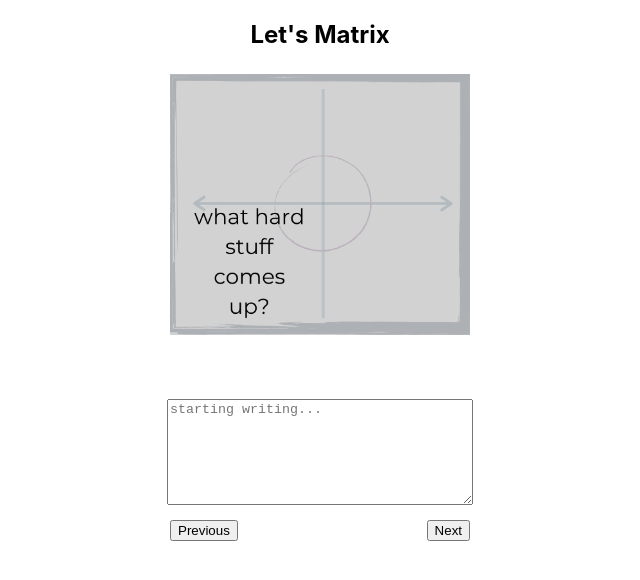
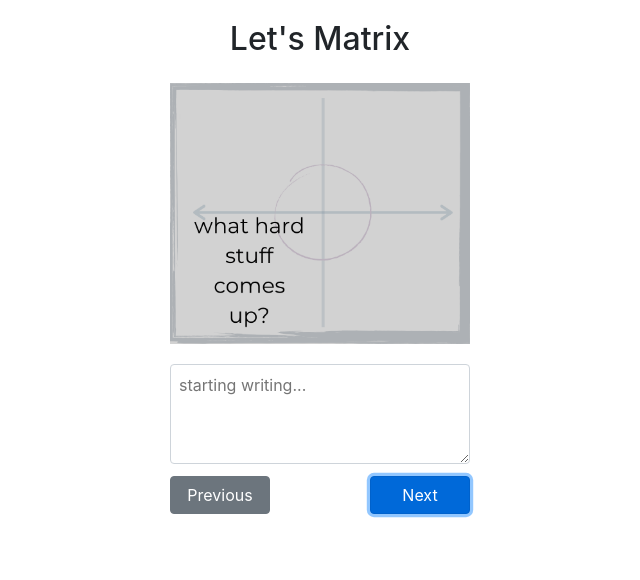
Before and after one commit to joe-wolfe21/act-matrix-ui, a React (Create React App) app: page / in a window 1280 px wide. Both pictures are taken after a click on the button "Next". Shown: the top 580 px of the page, without its empty margins (320-960 px from the left). Built offline with nearby package versions, Linux system fonts and the light colour scheme.

Commit message:
add react bootstrap for nicer styles

```diff
--- a/package.json
+++ b/package.json
@@ -6,7 +6,9 @@
     "@testing-library/jest-dom": "^5.11.4",
     "@testing-library/react": "^11.1.0",
     "@testing-library/user-event": "^12.1.10",
+    "bootstrap": "^4.5.3",
     "react": "^17.0.1",
+    "react-bootstrap": "^1.4.3",
     "react-dom": "^17.0.1",
     "react-scripts": "4.0.1",
     "web-vitals": "^0.2.4"
--- a/public/index.html
+++ b/public/index.html
@@ -6,6 +6,12 @@
     <meta name="viewport" content="width=device-width, initial-scale=1" />
     <meta name="theme-color" content="#000000" />
     <meta name="description" content="Web site to practice the Act Matrix" />
+    <link
+      rel="stylesheet"
+      href="https://maxcdn.bootstrapcdn.com/bootstrap/4.5.0/css/bootstrap.min.css"
+      integrity="sha384-9aIt2nRpC12Uk9gS9baDl411NQApFmC26EwAOH8WgZl5MYYxFfc+NcPb1dKGj7Sk"
+      crossorigin="anonymous"
+    />
     <link rel="apple-touch-icon" href="%PUBLIC_URL%/logo192.png" />
     <!--
       manifest.json provides metadata used when your web app is installed on a
--- a/src/components/ActView.js
+++ b/src/components/ActView.js
@@ -1,4 +1,5 @@
 import { useState } from "react";
+import Button from "react-bootstrap/Button";
 
 import ActQuestion from "./ActQuestion";
 import ResultsView from "./ResultsView";
@@ -46,20 +47,32 @@ const ActView = () => {
         value={answer}
         onChange={handleUpdateAnswer}
       />
-      <div className="btn-group">
+      <div className="button-group">
         {currentQuestion > 0 && (
-          <button className="btn-previous" onClick={handlePreviousClick}>
+          <Button
+            className="btn-previous"
+            variant="secondary"
+            onClick={handlePreviousClick}
+          >
             Previous
-          </button>
+          </Button>
         )}
         {currentQuestion === lastAnswerableQuestion ? (
-          <button className="btn-progress" onClick={handleSubmitClick}>
+          <Button
+            className="btn-progress"
+            variant="success"
+            onClick={handleSubmitClick}
+          >
             Submit
-          </button>
+          </Button>
         ) : (
-          <button className="btn-progress" onClick={handleNextClick}>
+          <Button
+            className="btn-progress"
+            variant="primary"
+            onClick={handleNextClick}
+          >
             Next
-          </button>
+          </Button>
         )}
       </div>
     </div>
--- a/src/components/App.js
+++ b/src/components/App.js
@@ -1,6 +1,8 @@
 import { Fragment } from "react";
 import Header from "./Header";
 import ActView from "./ActView";
+
+import "bootstrap/dist/css/bootstrap.min.css";
 
 const App = () => (
   <Fragment>
--- a/src/components/ResultsView.js
+++ b/src/components/ResultsView.js
@@ -1,10 +1,11 @@
+import Alert from "react-bootstrap/Alert";
 import emptyMatrix from "../images/act-matrix-blank.png";
 
 const ResultsView = ({ answers }) => (
   <div className="result-view">
-    <div className="header">
+    <Alert className="header" variant="info">
       Do you think you might have the opportunity to notice these things?
-    </div>
+    </Alert>
     <div className="result">
       <img
         className="act-matrix"
--- a/src/index.css
+++ b/src/index.css
@@ -23,43 +23,47 @@ code {
   align-items: center;
 }
 
-.act-question {
-  max-width: 300px;
-  margin-bottom: 60px;
+.act-view .act-answer {
+  width: 300px;
+  height: 100px;
+  padding: 8px;
+  border: 1px solid #ced4da;
+  border-radius: 0.25rem;
 }
 
-.act-question img {
+.act-view .act-question {
+  max-width: 300px;
+  margin-bottom: 20px;
+}
+
+.act-view .act-question img {
   max-width: 100%;
   height: auto;
   width: auto\9;
 }
 
-.act-answer {
+.button-group {
+  position: relative;
   width: 300px;
-  height: 100px;
+  margin-top: 12px;
 }
 
-.btn-group {
-  width: 300px;
-  margin-top: 15px;
-  position: relative;
+.button-group .btn-progress {
+  position: absolute;
+  right: 0;
+  width: 100px;
 }
 
-.btn-group .btn-progress {
-  position: absolute;
-  right: 0;
-}
-
-.btn-group .btn-previous {
+.button-group .btn-previous {
   position: absolute;
   left: 0;
+  width: 100px;
 }
 
 .result-view .header {
   font-size: 16px;
-  width: 200px;
-  margin: 0 auto;
-  padding-bottom: 25px;
+  width: 300px;
+  margin: 12px auto;
 }
 
 .result-view .result {
```
Also changed, not shown: 1 other file (tests, documents, lock files or other folders).
